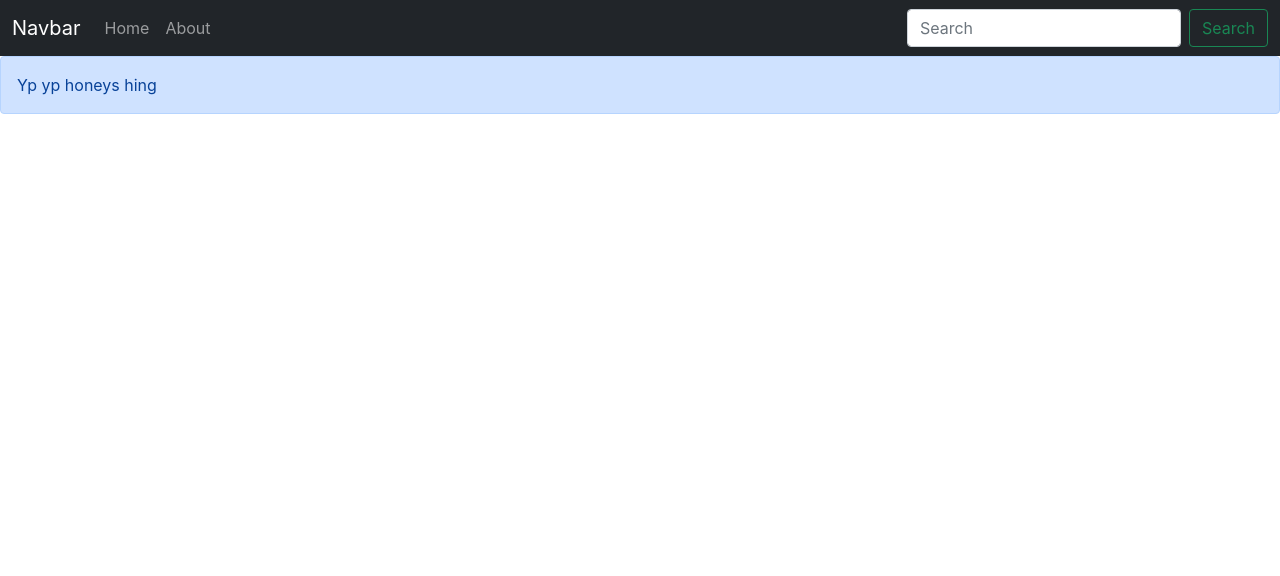
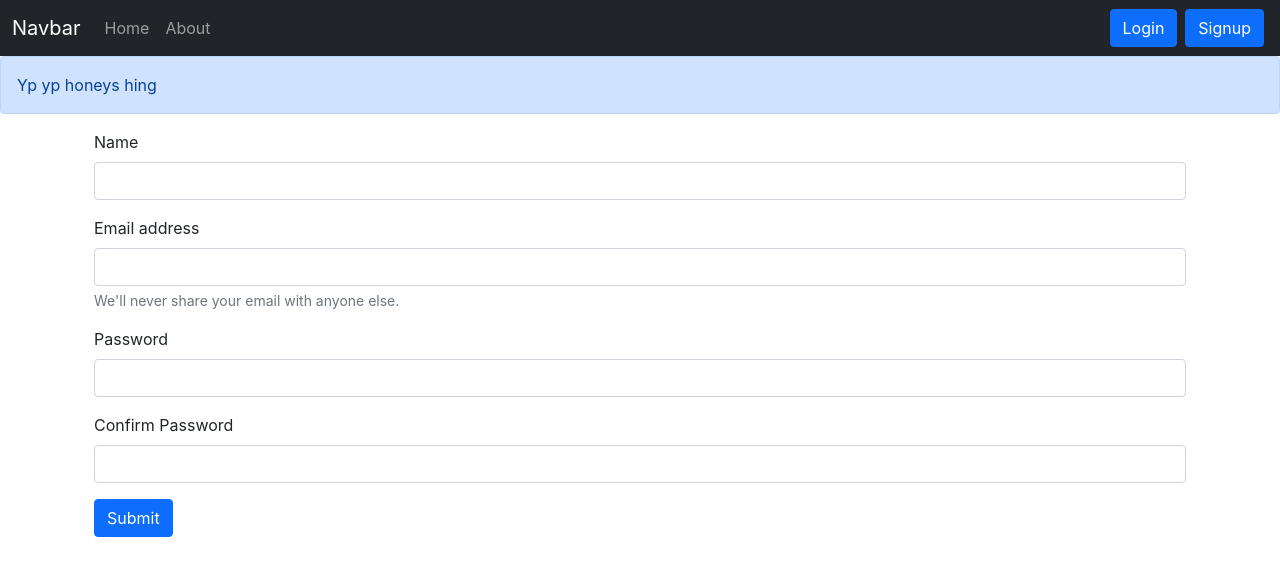
Before and after one commit to AthulKkumar/noteapp, a React (Create React App) app: page /signup in a window 1280 px wide. Shown: the top 576 px of the page. Built offline with nearby package versions, Linux system fonts and the light colour scheme.

Commit message:
Login and Signup page and fuctionalites added

```diff
--- a/src/App.js
+++ b/src/App.js
@@ -10,6 +10,8 @@
 import Navbar from './components/Navbar';
 import NoteState from './context/notes/NoteState';
 import Alert from './components/Alert';
+import Login from './components/Login';
+import Signup from './components/Signup';
 
 
 function App() {
@@ -25,6 +27,8 @@
 
               <Route exact path="/" element={<Home />} />
               <Route exact path="/about" element={<About />} />
+              <Route exact path="/login" element={<Login />} />
+              <Route exact path="/signup" element={<Signup />} />
 
             </Routes>
           </div>
--- /dev/null
+++ b/src/components/Login.js
@@ -0,0 +1,52 @@
+import React, { useState } from 'react'
+import { useNavigate } from "react-router-dom";
+
+const Login = () => {
+
+    const[credentials, setCredentials] = useState({email: "", password: ""})
+    const navigate = useNavigate()
+
+    const handleSubmit = async (e)=>{
+        e.preventDefault()
+        const response = await fetch(`http://localhost:5000/login`, {
+            method: "POST",
+            headers: {
+                "Content-Type": "application/json"
+            },
+            body: JSON.stringify({email: credentials.email, password: credentials.password}), // body data type must match "Content-Type" header
+        });
+
+        const json = await response.json();
+        if(json.success){
+            localStorage.setItem('token', json.authtoken)
+            navigate("/")
+        }
+        else {
+            alert('Invalid crediantials')
+        }
+    }
+
+    const onChanged = (e)=>{
+        setCredentials({...credentials, [e.target.name]:e.target.value})
+    }
+
+    return (
+        <div>
+            <form onSubmit={handleSubmit}>
+                <div className="mb-3">
+                    <label htmlFor="email" className="form-label">Email address</label>
+                    <input type="email" className="form-control" value={credentials.email} name='email' onChange={onChanged} id="email" aria-describedby="emailHelp" />
+                    <div id="emailHelp" className="form-text">We'll never share your email with anyone else.</div>
+                </div>
+                <div className="mb-3">
+                    <label htmlFor="password" className="form-label">Password</label>
+                    <input type="password" className="form-control" value={credentials.password} name='password' onChange={onChanged} id="password" />
+                </div>
+
+                <button type="submit" className="btn btn-primary">Submit</button>
+            </form>
+        </div>
+    )
+}
+
+export default Login
--- a/src/components/Navbar.js
+++ b/src/components/Navbar.js
@@ -28,8 +28,8 @@
 
             </ul>
             <form className="d-flex">
-              <input className="form-control me-2" type="search" placeholder="Search" aria-label="Search" />
-              <button className="btn btn-outline-success" type="submit">Search</button>
+              <Link className='btn btn-primary mx-1' to='/login' role='button'>Login</Link>
+              <Link className='btn btn-primary mx-1' to='/signup' role='button'>Signup</Link>
             </form>
           </div>
         </div>
--- /dev/null
+++ b/src/components/Signup.js
@@ -0,0 +1,63 @@
+import React, { useState } from 'react'
+import { useNavigate } from "react-router-dom";
+
+
+const Signup = () => {
+
+  const [credentials, setCredentials] = useState({ name: "", email: "", password: "", cpassword: "" })
+  const navigate = useNavigate()
+
+  const handleSubmit = async (e) => {
+    e.preventDefault()
+    const {name, email, password} = credentials;
+    const response = await fetch(`http://localhost:5000/createuser`, {
+      method: "POST",
+      headers: {
+        "Content-Type": "application/json"
+      },
+      body: JSON.stringify({ name, email, password }), // body data type must match "Content-Type" header
+    });
+
+    const json = await response.json();
+    if (json.success) {
+      localStorage.setItem('token', json.authtoken)
+      navigate("/")
+    }
+    else {
+      alert('Invalid crediantials')
+    }
+  }
+
+  const onChange = (e) => {
+    setCredentials({ ...credentials, [e.target.name]: e.target.value })
+  }
+
+  return (
+    <div className='container'>
+      <form onSubmit={handleSubmit}>
+
+        <div className="mb-3">
+          <label htmlFor="name" className="form-label">Name</label>
+          <input type="text" className="form-control" id="name" name='name' onChange={onChange} aria-describedby="emailHelp" />
+        </div>
+        <div className="mb-3">
+          <label htmlFor="email" className="form-label">Email address</label>
+          <input type="email" className="form-control" id="email" name='email' onChange={onChange} aria-describedby="emailHelp" />
+          <div id="emailHelp" className="form-text">We'll never share your email with anyone else.</div>
+        </div>
+        <div className="mb-3">
+          <label htmlFor="password" className="form-label">Password</label>
+          <input type="password" className="form-control" id="password" name='password' onChange={onChange} minLength={5} required />
+        </div>
+        <div className="mb-3">
+          <label htmlFor="cpassword" className="form-label">Confirm Password</label>
+          <input type="password" className="form-control" id="cpassword" name='cpassword' onChange={onChange} minLength={5} required />
+        </div>
+
+        <button type="submit" className="btn btn-primary">Submit</button>
+      </form>
+    </div>
+  )
+}
+
+export default Signup
```
Also changed, not shown: 1 other file (tests, documents, lock files or other folders).
